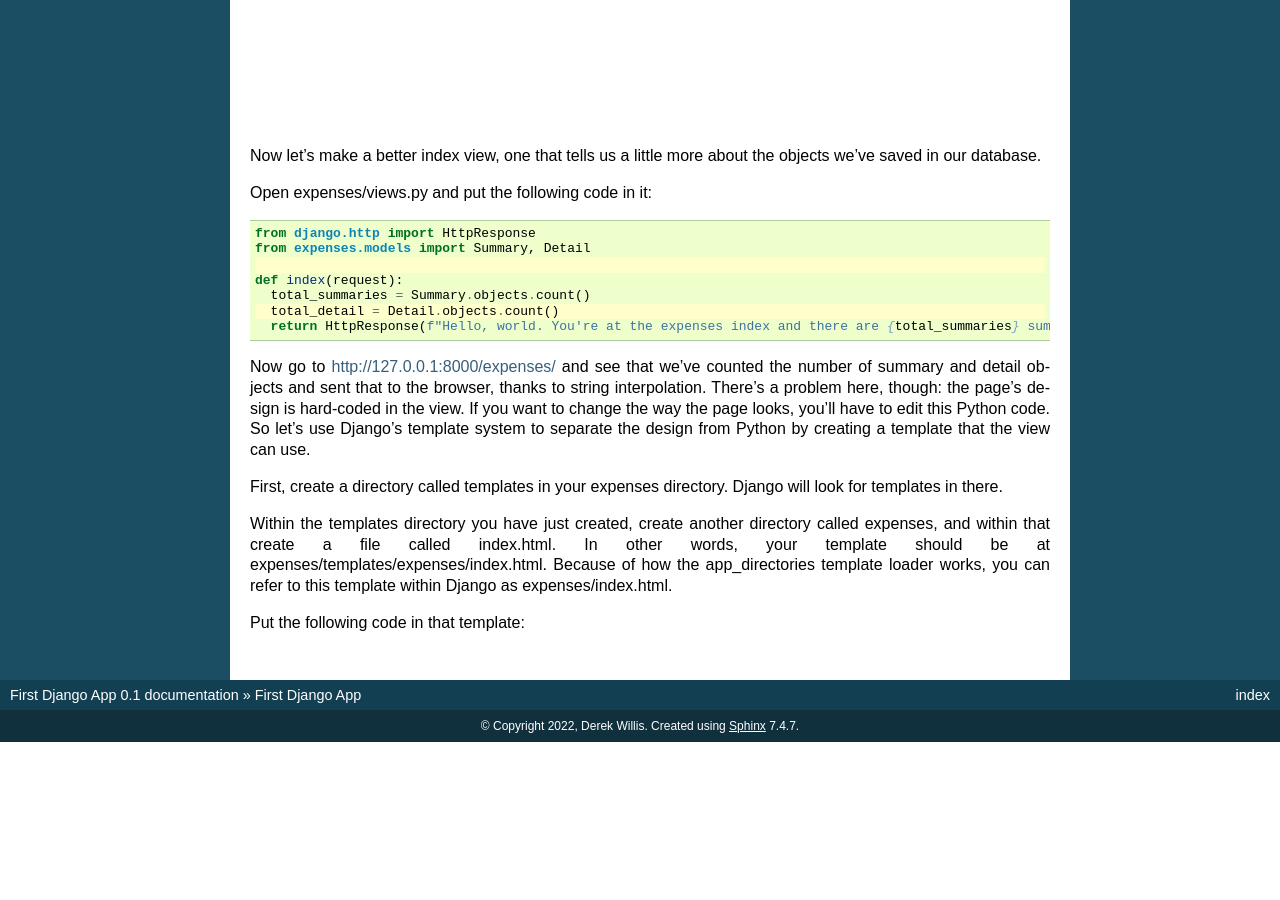
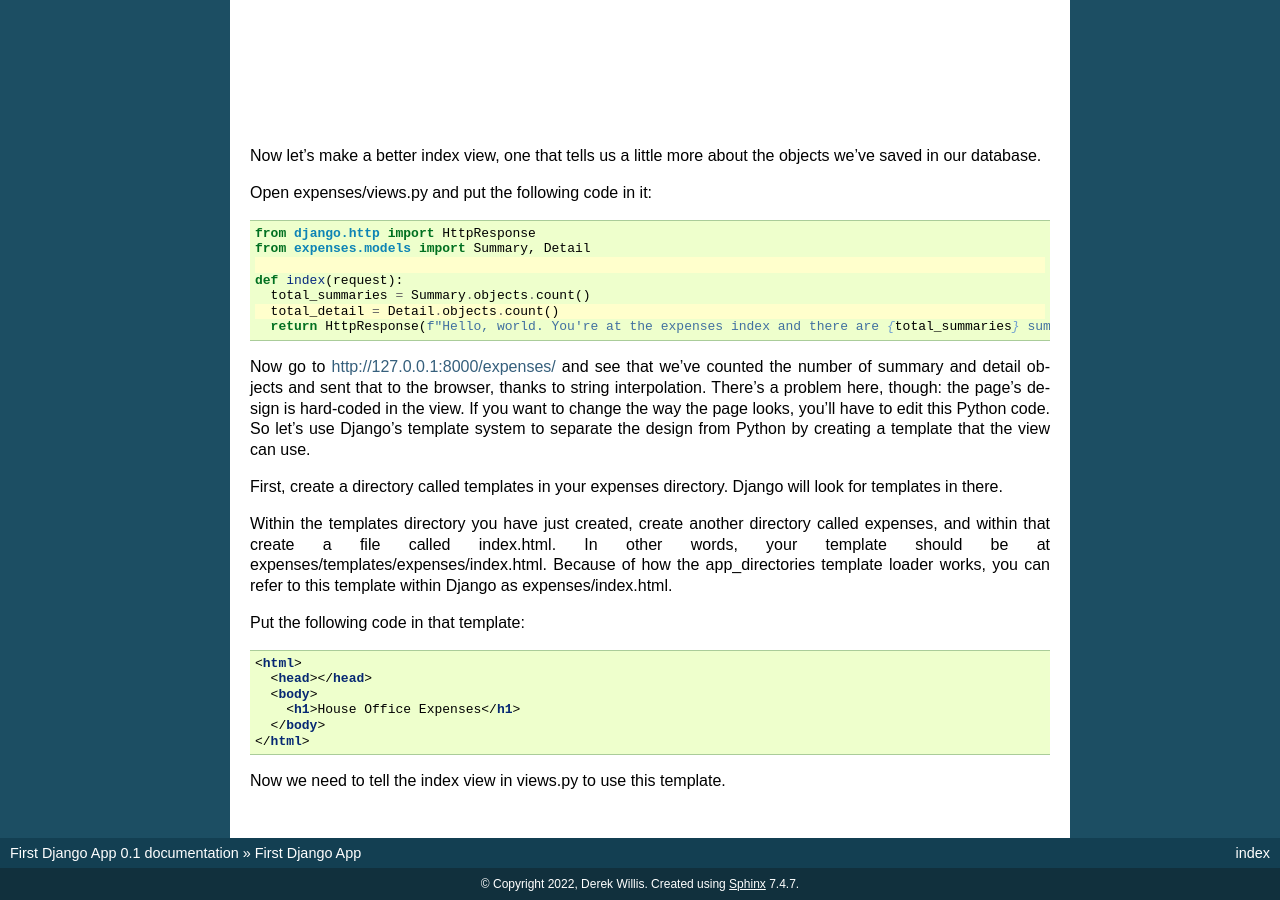
Before and after one commit to NewsAppsUMD/first-django-app-umd, a Sphinx documentation site: the page built from docs/index.rst, in a window 1280 px wide and 900 px high, scrolled down 15698 px. Built offline with Sphinx 7.4.7, drawn with Linux system fonts in a browser that asks for light colours; before the commit the page ends 16440 px from its top, so only the background shows below that.

Commit message:
initial templates

```diff
--- a/docs/index.rst
+++ b/docs/index.rst
@@ -747,3 +747,14 @@ First, create a directory called templates in your expenses directory. Django wi
 Within the templates directory you have just created, create another directory called expenses, and within that create a file called index.html. In other words, your template should be at expenses/templates/expenses/index.html. Because of how the app_directories template loader works, you can refer to this template within Django as expenses/index.html.
 
 Put the following code in that template:
+
+.. code-block:: html
+
+  <html>
+    <head></head>
+    <body>
+      <h1>House Office Expenses</h1>
+    </body>
+  </html>
+
+Now we need to tell the index view in views.py to use this template.
```
Also changed, not shown: 1 other file.
